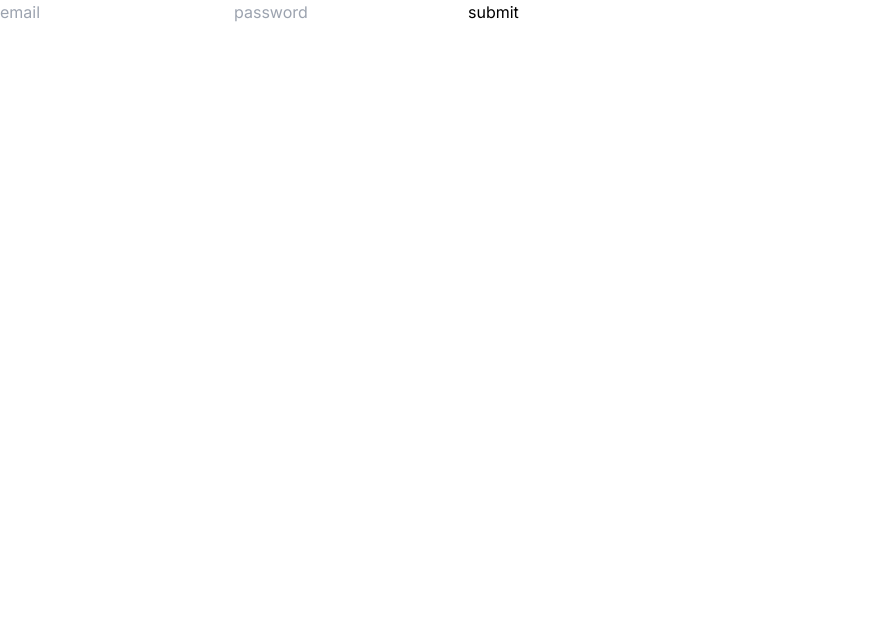
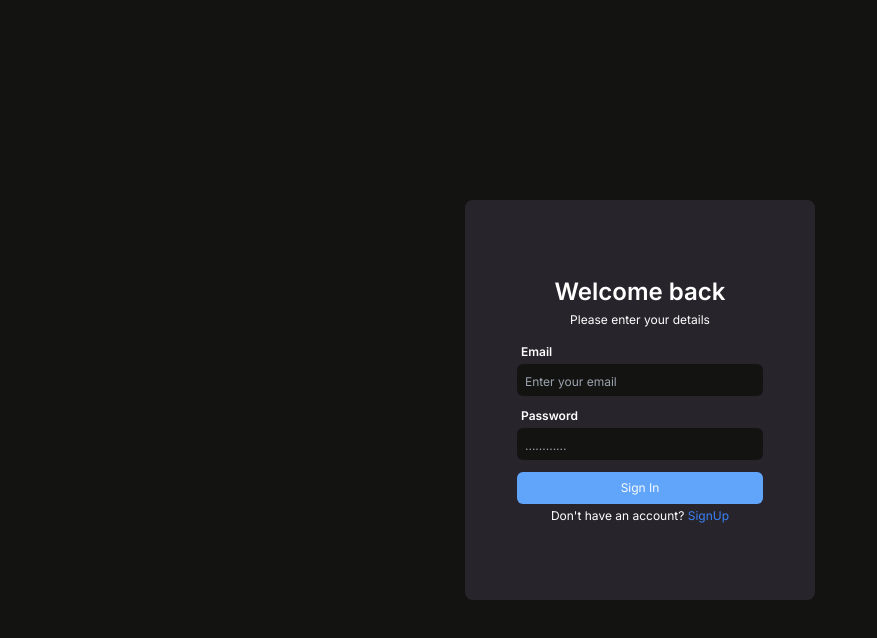
Before and after one commit to prasanth7890/gpt-clone, a Next.js app: page /signin in a window 1280 px wide. Shown: the top 638 px of the page, without its empty margins (0-877 px from the left). Built offline with nearby package versions, Linux system fonts and the light colour scheme.

Commit message:
added css to signin & signup pages

```diff
--- a/app/signin/page.tsx
+++ b/app/signin/page.tsx
@@ -1,9 +1,10 @@
 "use client";
 
 import { useState } from "react";
-import { useRouter } from 'next/navigation'
+import { useRouter } from "next/navigation";
 import { useSetRecoilState } from "recoil";
 import { userName } from "@/lib/store";
+import Link from "next/link";
 
 export default function SignIn() {
   const [email, setEmail] = useState<string>("");
@@ -17,31 +18,46 @@ export default function SignIn() {
       headers: {
         "Content-Type": "application/json",
       },
-      credentials: 'include',
-      body: JSON.stringify({email: email, password: password}),
+      credentials: "include",
+      body: JSON.stringify({ email: email, password: password }),
     });
 
     const res = await response.json();
-    if(res?.success) {
-      const username:string = email?.split('@')[0];
+    if (res?.success) {
+      const username: string = email?.split("@")[0];
       setUserName(username);
-      router.push('/chat');
+      router.push("/chat");
     }
   }
 
   return (
-    <div>
+    <div className="bg-[#131411] h-screen flex items-center justify-center text-white">
+      <div className="flex bg-[#27242c] flex-col h-[400px] w-[350px] items-center justify-center rounded-lg">
+        <h2 className="font-semibold text-2xl">Welcome back</h2>
+        <span className="text-xs pb-2 pt-1">Please enter your details</span>
+        <div className="flex flex-col p-1">
+          <label htmlFor="email" className="text-xs font-semibold m-1">Email</label>
           <input
+            className="bg-[#131411] rounded-md p-1 pl-2 mb-2 placeholder:text-xs focus:outline-none"
+            name="email"
             type="text"
-        placeholder="email"
+            placeholder="Enter your email"
             onChange={(e) => setEmail(e.target.value)}
           />
+          <label htmlFor="password" className="text-xs font-semibold m-1">Password</label>
           <input
+            className="bg-[#131411] rounded-md p-1 pl-2 mb-2 placeholder:text-xs focus:outline-none"
+            name="password"
             type="text"
-        placeholder="password"
+            placeholder="............"
             onChange={(e) => setpassword(e.target.value)}
           />
-      <button onClick={handlesubmit}>submit</button>
+        <button onClick={handlesubmit} className="bg-blue-400 rounded-md p-2 mt-1 text-slate-50 w-[100%] text-xs">
+          Sign In
+        </button>
+        </div>
+        <span className="text-xs">Don't have an account? <Link href="/signup" className="text-blue-500">SignUp</Link></span>
+      </div>
     </div>
   );
 }
--- a/app/signup/page.tsx
+++ b/app/signup/page.tsx
@@ -1,35 +1,57 @@
 import { redirect } from "next/navigation";
+import Link from "next/link";
 
 export default async function Signup() {
-    async function handleSubmit(formData:FormData) {
-        'use server'
-        const email = formData.get('email');
-        const password = formData.get('password');
+  async function handleSubmit(formData: FormData) {
+    "use server";
+    const email = formData.get("email");
+    const password = formData.get("password");
 
-        const response = await fetch('http://localhost:5000/signup', {
-            method: 'POST',
-            body: JSON.stringify({email: email, password: password}),
-            headers: {
-                'Content-Type': 'application/json'
-            }
-        })
+    const response = await fetch("http://localhost:5000/signup", {
+      method: "POST",
+      body: JSON.stringify({ email: email, password: password }),
+      headers: {
+        "Content-Type": "application/json",
+      },
+    });
 
-        const {success, msg} = await response.json();
+    const { success, msg } = await response.json();
 
-        console.log(msg);
+    console.log(msg);
 
-        if(success) {
-            redirect('/signin');
-        }
+    if (success) {
+      redirect("/signin");
     }
+  }
 
-    return(
-        <div>
-            <form action={handleSubmit}>
-                <input type="text" placeholder="Email..." name="email"/>
-                <input type="text" placeholder="Password" name="password"/>
-                <button type="submit">Submit</button>
-            </form>
-        </div>
-    )
+  return (
+    <div className="bg-[#131411] h-screen flex items-center justify-center text-white">
+      <div className="flex bg-[#27242c] flex-col h-[400px] w-[350px] items-center justify-center rounded-lg">
+        <h2 className="font-semibold text-2xl">Sign Up</h2>
+        <span className="text-xs pb-2 pt-1">Please enter your details</span>
+        <form action={handleSubmit} className="flex flex-col mt-1">
+          <label htmlFor="email" className="text-xs font-semibold m-1">
+            Email
+          </label>
+          <input
+            type="text"
+            placeholder="Email..."
+            name="email"
+            className="bg-[#131411] rounded-md p-1 pl-2 mb-2 placeholder:text-xs focus:outline-none"
+          />
+          <label htmlFor="password" className="text-xs font-semibold m-1">
+            Password
+          </label>
+          <input
+            type="text"
+            placeholder="Password"
+            name="password"
+            className="bg-[#131411] rounded-md p-1 pl-2 mb-2 placeholder:text-xs focus:outline-none"
+          />
+          <button type="submit" className="bg-blue-400 rounded-md p-2 mt-1 text-white w-[100%] text-xs">Sign Up</button>
+        </form>
+        <span className="text-xs m-1">Already had an account? <Link href="/signin" className="text-blue-500">SignIn</Link></span>
+      </div>
+    </div>
+  );
 }
```
Lines whose indentation alone changed are shown as unchanged.
